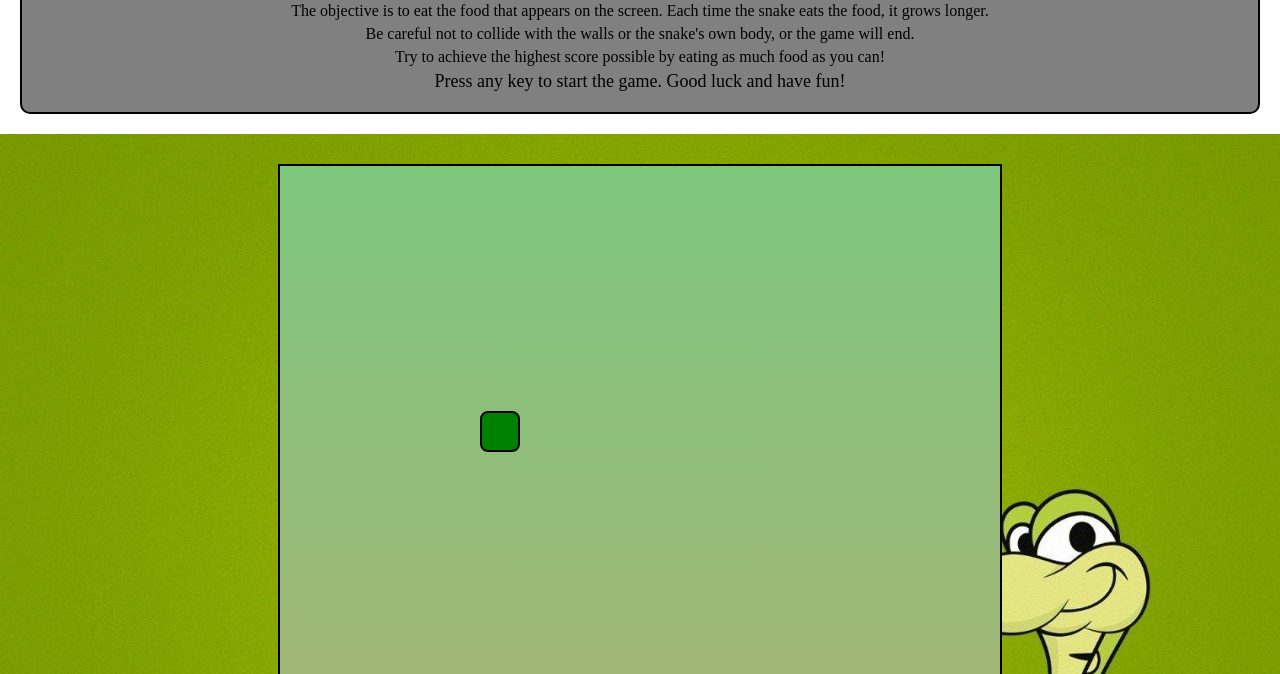
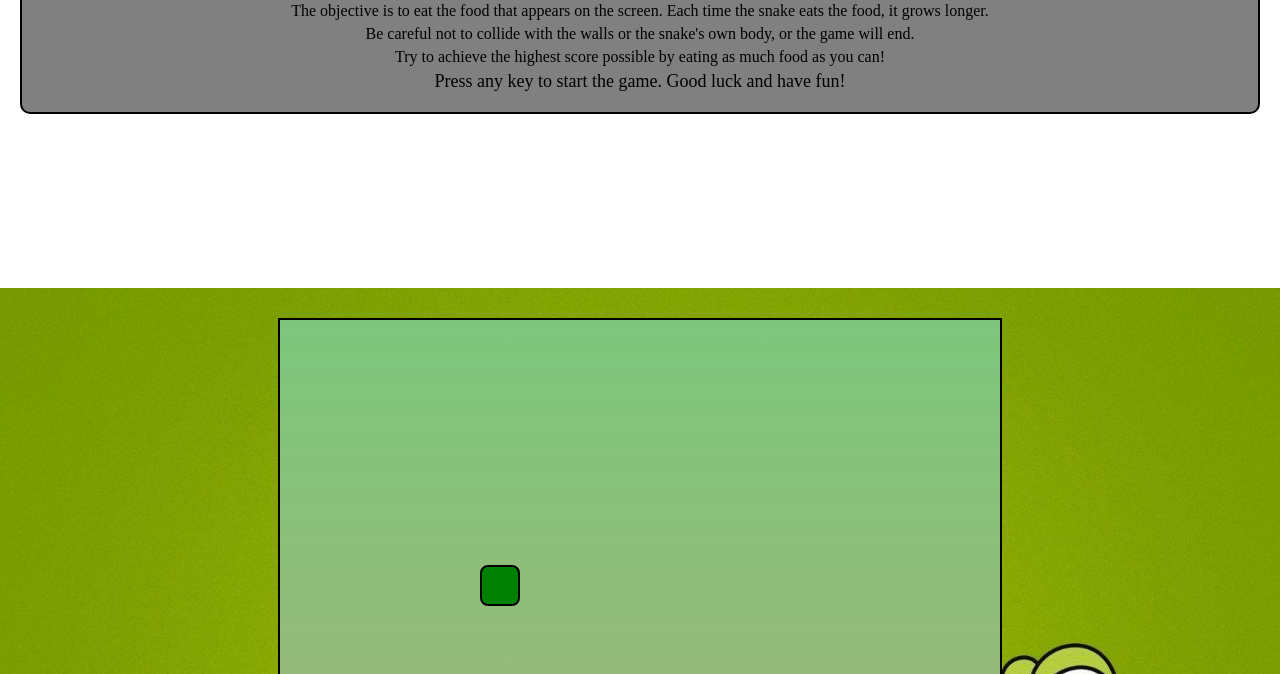
Before and after one commit to Aishwarya7902/Snake-FunZone, a plain HTML site: page index.html in a window 1280 px wide. Shown: the part 126-800 px from the top of the page. Drawn offline with Linux system fonts and the light colour scheme; a web font is replaced by a local one.

Commit message:
Update index.html

```diff
--- a/index.html
+++ b/index.html
@@ -19,6 +19,9 @@
         </ul>
         <p>Press any key to start the game. Good luck and have fun!</p>
     </div>
+  <div id="gameContainer">
+    <canvas id="gameCanvas"></canvas>
+  </div>
   <div class="body">
     <div id="scoreBox">Score :0</div>
     <div id="hiscoreBox">High Score :0</div>
```
